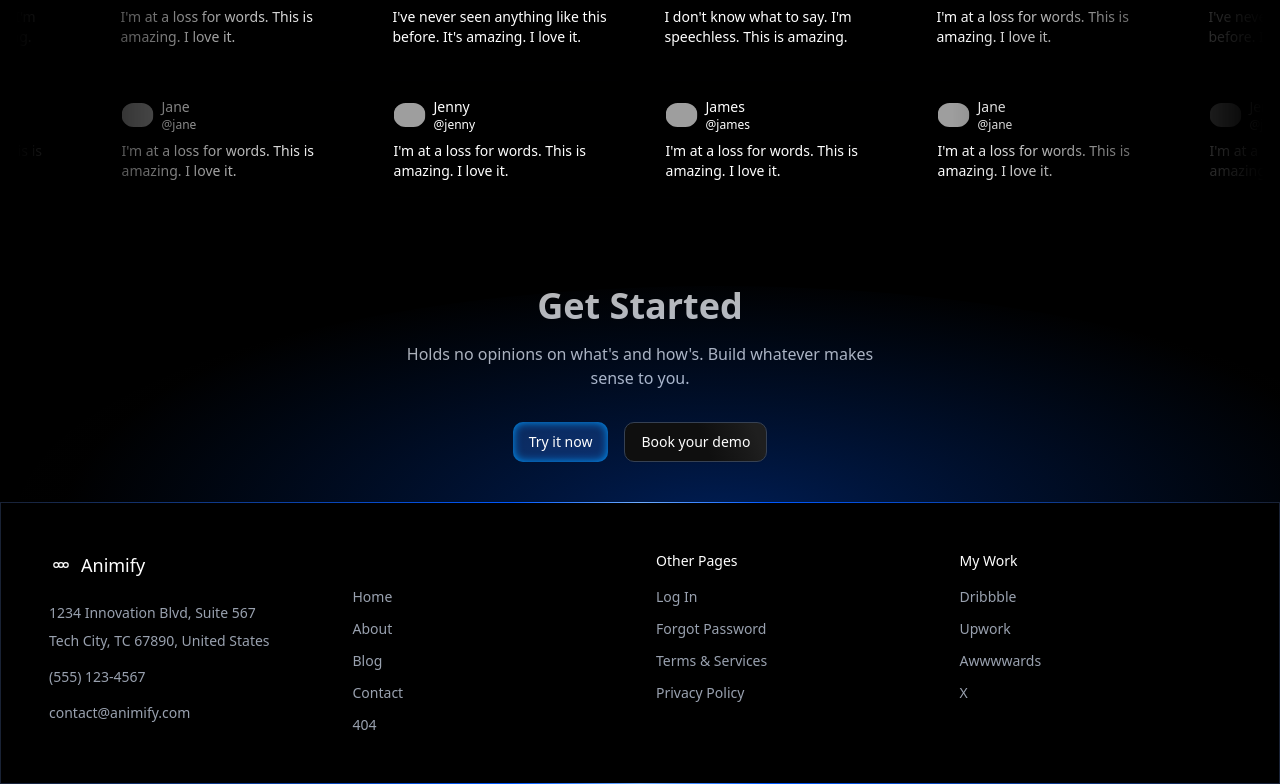
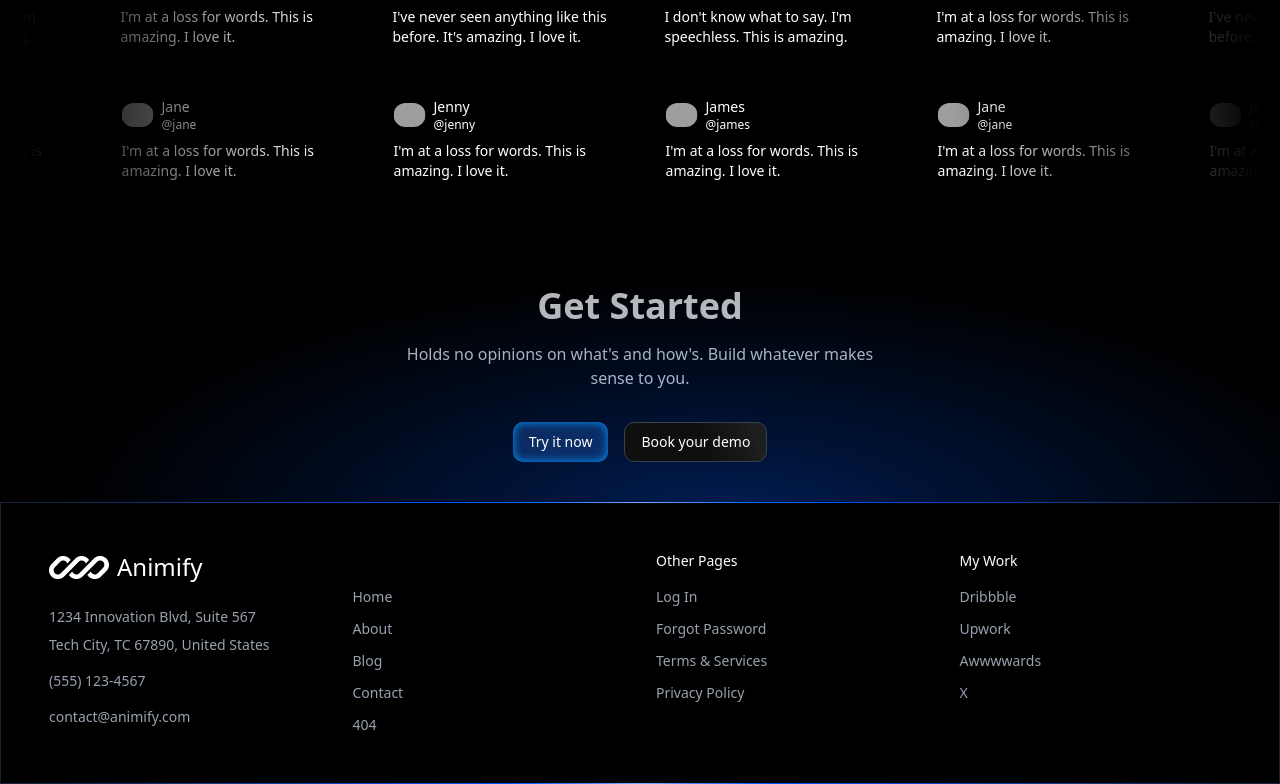
Before and after one commit to datacrumb/AI-Videos-App, a Next.js app: page / in a window 1280 px wide. Shown: the part 4644-5428 px from the top of the page. Built offline with nearby package versions, Linux system fonts and the light colour scheme; grey boxes are pictures that could not be loaded.

Commit message:
Update Footer component with new logo SVG and improved styling. Increased logo size and adjusted text styling for better visibility.

```diff
--- a/src/components/Footer.tsx
+++ b/src/components/Footer.tsx
@@ -22,30 +22,34 @@ export default function Footer() {
           <div className="space-y-6">
             <div className="flex items-center space-x-2">
             <svg
-                width="24"
-                height="24"
-                viewBox="0 0 40 24"
+                  width="60"
+                  height="25"
+                  viewBox="0 0 60 25"
                   fill="none"
                   xmlns="http://www.w3.org/2000/svg"
-                className="text-white"
                 >
+                  <g clipPath="url(#clip0_1_580)">
                     <path
-                  d="M8 12C8 9.79086 9.79086 8 12 8C14.2091 8 16 9.79086 16 12C16 14.2091 14.2091 16 12 16C9.79086 16 8 14.2091 8 12Z"
-                  stroke="currentColor"
-                  strokeWidth="2"
+                      d="M14.2421 0.961426C11.8989 0.961426 9.65177 1.89223 7.99492 3.54909L2.58766 8.95635C0.930808 10.6132 0 12.8603 0 15.2035C0 20.0829 3.95549 24.0383 8.83485 24.0383C11.178 24.0383 13.4252 23.1075 15.082 21.4507L18.8222 17.7104C18.8222 17.7104 18.8223 17.7105 18.8222 17.7104L29.72 6.81266C30.5113 6.02136 31.5845 5.57681 32.7036 5.57681C34.5772 5.57681 36.1655 6.79789 36.7162 8.48763L40.1555 5.04832C38.5865 2.59092 35.8354 0.961426 32.7036 0.961426C30.3605 0.961426 28.1133 1.89223 26.4565 3.54909L11.8185 18.1871C11.0272 18.9784 9.95392 19.423 8.83485 19.423C6.50449 19.423 4.61538 17.5339 4.61538 15.2035C4.61538 14.0844 5.05993 13.0112 5.85123 12.2199L11.2585 6.81266C12.0498 6.02136 13.123 5.57681 14.2421 5.57681C16.1157 5.57681 17.704 6.79795 18.2547 8.48774L21.6941 5.0484C20.1251 2.59096 17.3739 0.961426 14.2421 0.961426Z"
+                      fill="white"
                     />
                     <path
-                  d="M16 12C16 9.79086 17.7909 8 20 8C22.2091 8 24 9.79086 24 12C24 14.2091 22.2091 16 20 16C17.7909 16 16 14.2091 16 12Z"
-                  stroke="currentColor"
-                  strokeWidth="2"
+                      d="M30.28 18.1871C29.4887 18.9784 28.4154 19.423 27.2964 19.423C25.4231 19.423 23.8348 18.2022 23.284 16.5127L19.8448 19.952C21.4138 22.409 24.1648 24.0383 27.2964 24.0383C29.6395 24.0383 31.8867 23.1075 33.5435 21.4507L48.1815 6.81266C48.9728 6.02136 50.0461 5.57681 51.1651 5.57681C53.4955 5.57681 55.3846 7.46592 55.3846 9.79627C55.3846 10.9153 54.9401 11.9886 54.1488 12.7799L48.7415 18.1871C47.9502 18.9784 46.877 19.423 45.7579 19.423C43.8844 19.423 42.2961 18.202 41.7454 16.5123L38.3061 19.9517C39.8751 22.409 42.6262 24.0383 45.7579 24.0383C48.1011 24.0383 50.3482 23.1075 52.0051 21.4507L57.4123 16.0434C59.0691 14.3866 60 12.1394 60 9.79627C60 4.91692 56.0445 0.961426 51.1651 0.961426C48.822 0.961426 46.5748 1.89223 44.918 3.54909L30.28 18.1871Z"
+                      fill="white"
                     />
-                <path
-                  d="M24 12C24 9.79086 25.7909 8 28 8C30.2091 8 32 9.79086 32 12C32 14.2091 30.2091 16 28 16C25.7909 16 24 14.2091 24 12Z"
-                  stroke="currentColor"
-                  strokeWidth="2"
+                  </g>
+                  <defs>
+                    <clipPath id="clip0_1_580">
+                      <rect
+                        width="60"
+                        height="23.0769"
+                        fill="white"
+                        transform="translate(0 0.961426)"
                       />
+                    </clipPath>
+                  </defs>
                 </svg>
-              <span className="text-lg font-medium">Animify</span>
+              <span className="text-2xl font-medium">Animify</span>
             </div>
             <div className="space-y-2 text-sm text-gray-400">
               <p>1234 Innovation Blvd, Suite 567</p>
```
Lines whose indentation alone changed are shown as unchanged.
